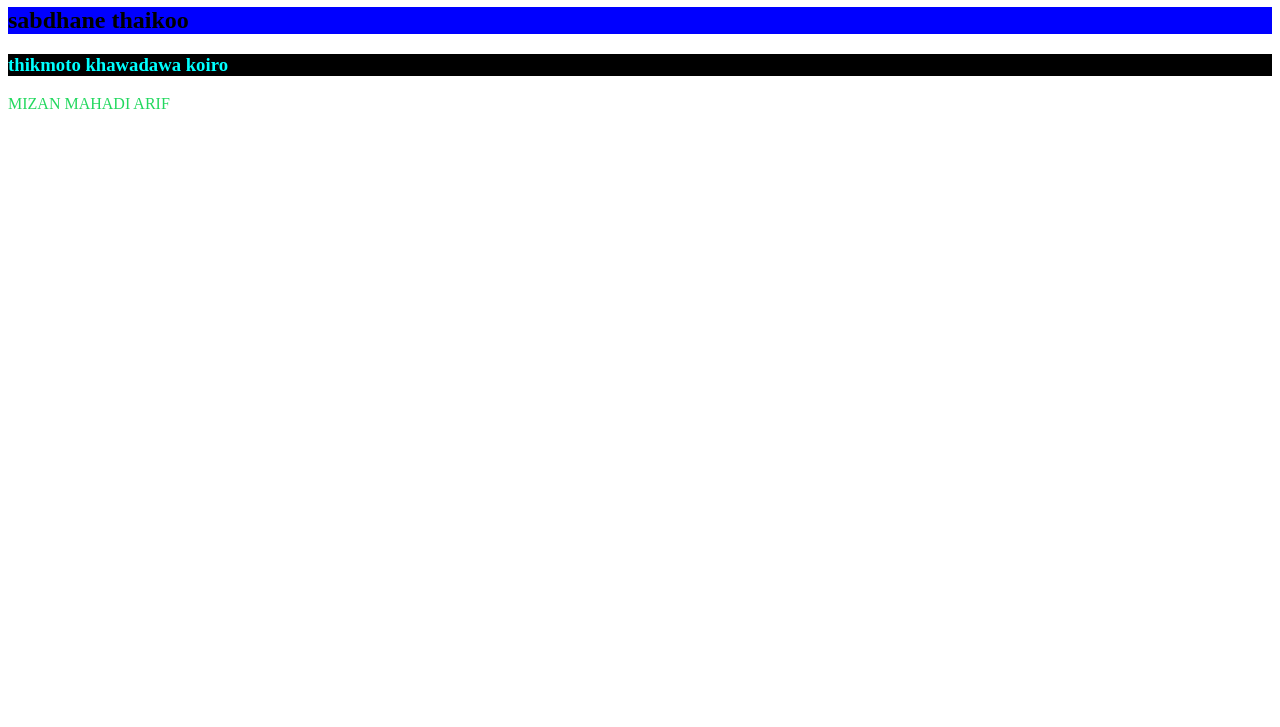
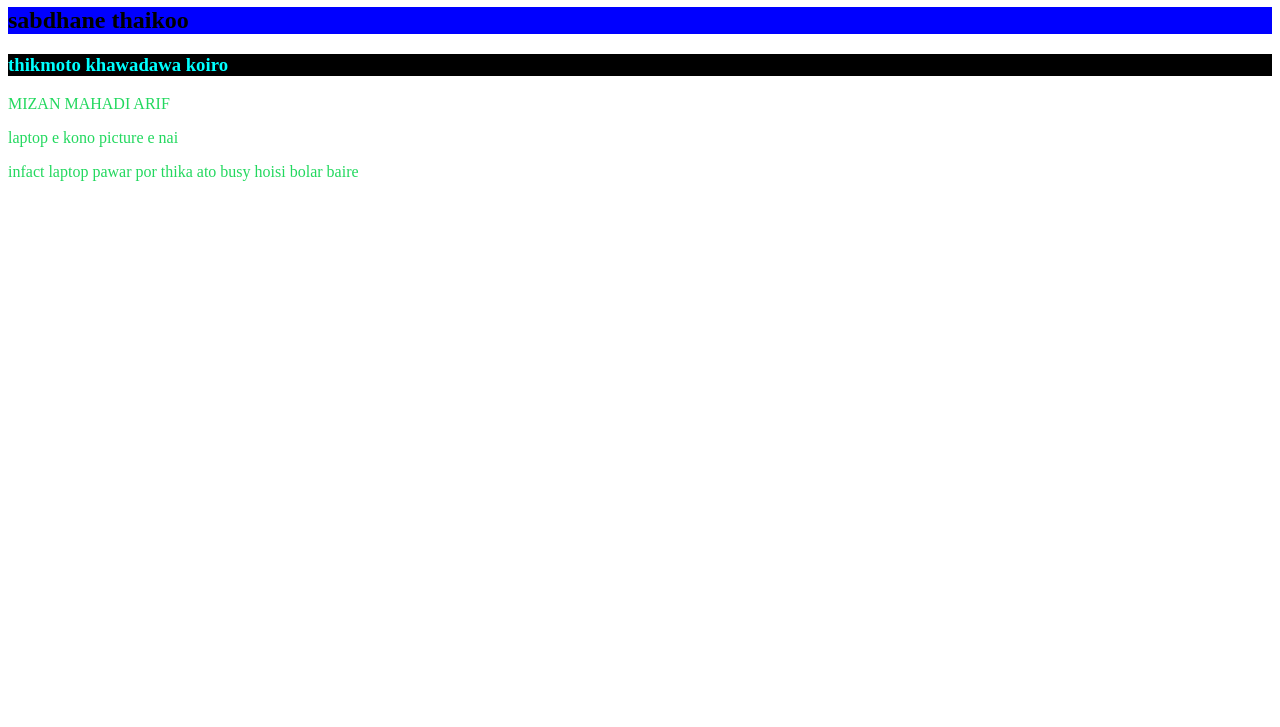
Before and after one commit to ArifulMahadi/my-first-repo, a plain HTML site: page index.html in a window 1280 px wide. Shown: the part 73-800 px from the top of the page. Drawn offline with Linux system fonts and the light colour scheme.

Commit message:
paragraph added

```diff
--- a/index.html
+++ b/index.html
@@ -12,5 +12,7 @@
    <h2>sabdhane thaikoo</h2>
    <h3>thikmoto khawadawa koiro</h3>
    <p>MIZAN MAHADI ARIF</p>
+   <p>laptop e kono picture e nai</p>
+   <p>infact laptop pawar por thika ato busy hoisi bolar baire</p>
 </body>
 </html>
```
